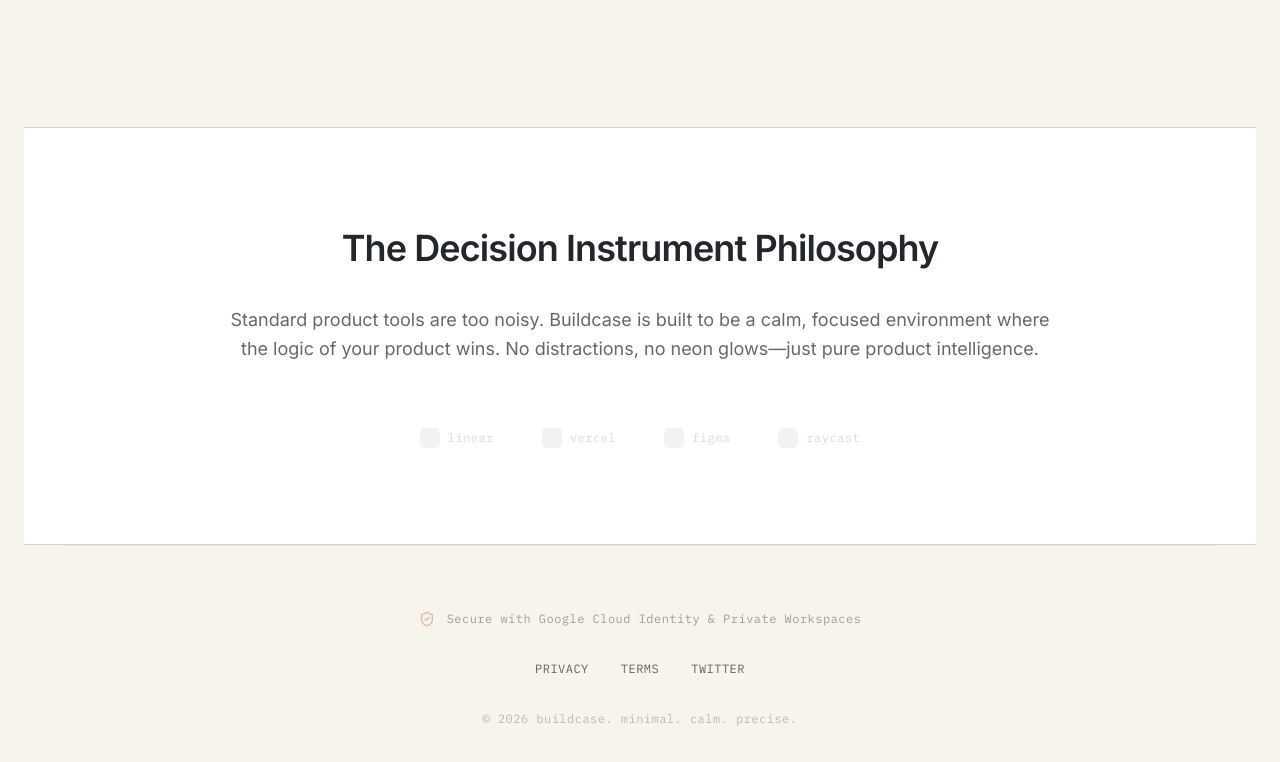
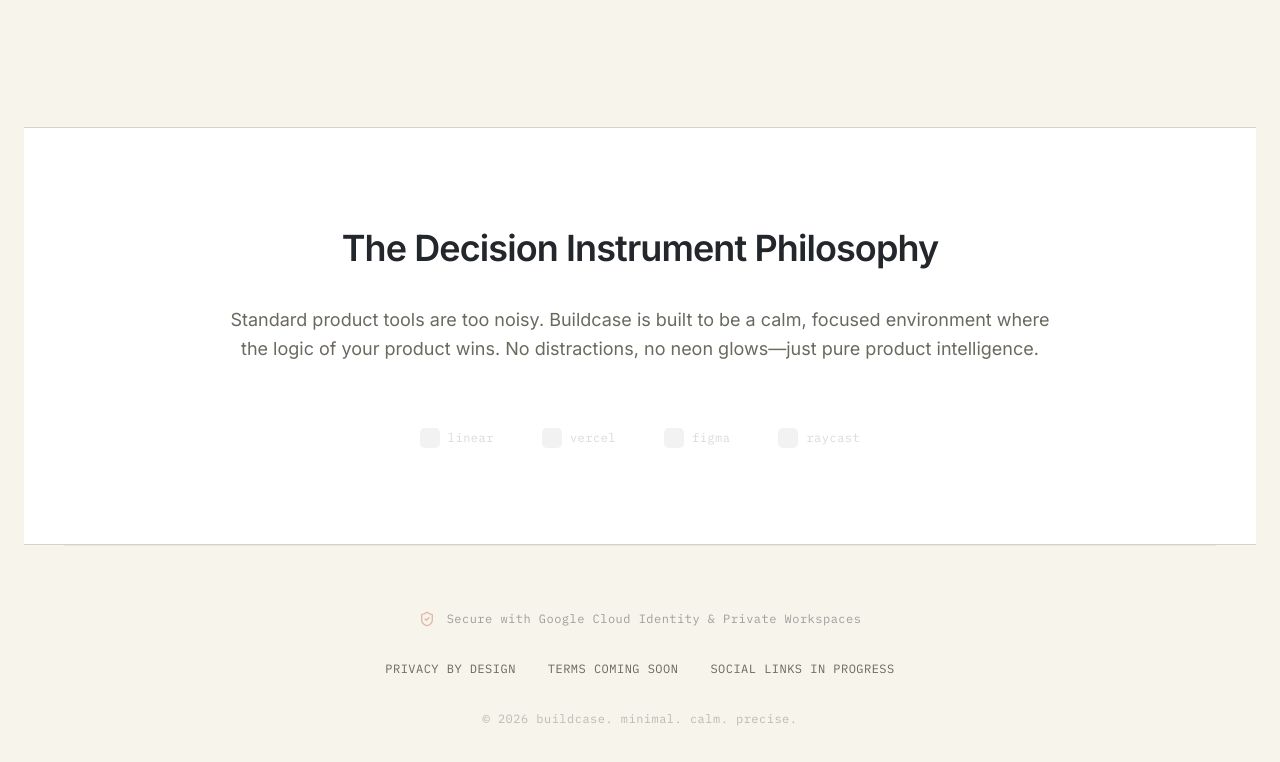
Before and after one commit to ram110406r/speckula, a Next.js app: page / in a window 1280 px wide. Shown: the part 1063-1825 px from the top of the page. Built offline with nearby package versions, Linux system fonts and the light colour scheme; no server answers.

Commit message:
feat: enhance LandingPage with smooth scrolling and update InsightsView text styling

```diff
--- a/src/components/layout/LandingPage.tsx
+++ b/src/components/layout/LandingPage.tsx
@@ -8,6 +8,10 @@ import { useAuth } from "@/lib/firebase/AuthProvider";
 
 export function LandingPage() {
   const { loginWithGoogle, loading } = useAuth();
+
+  const scrollToSection = (id: string) => {
+    document.getElementById(id)?.scrollIntoView({ behavior: "smooth", block: "start" });
+  };
 
   return (
     <div className="min-h-screen w-full bg-background text-foreground flex flex-col items-center p-6 selection:bg-primary/10">
@@ -26,7 +30,7 @@ export function LandingPage() {
           <span className="font-semibold text-lg tracking-tight text-foreground">Buildcase</span>
         </div>
         <div className="flex items-center gap-6">
-          <button className="text-sm font-medium text-muted-foreground hover:text-foreground transition-colors hidden md:block">
+          <button type="button" onClick={() => scrollToSection("philosophy")} className="text-sm font-medium text-muted-foreground hover:text-foreground transition-colors hidden md:block">
             Methodology
           </button>
           <Button
@@ -71,6 +75,8 @@ export function LandingPage() {
             size="lg"
             variant="secondary"
             className="h-11 px-8 label-system text-[12px] bg-white border border-border shadow-sm hover:bg-secondary/20 transition-all"
+            type="button"
+            onClick={() => scrollToSection("features")}
           >
             View Demo
           </Button>
@@ -78,7 +84,7 @@ export function LandingPage() {
       </header>
 
       {/* Feature Section */}
-      <section className="relative z-10 w-full max-w-6xl pb-32">
+      <section id="features" className="relative z-10 w-full max-w-6xl pb-32">
         <div className="grid grid-cols-1 md:grid-cols-3 gap-8">
           <FeatureCard
             icon={<Lightbulb className="h-6 w-6" />}
@@ -99,7 +105,7 @@ export function LandingPage() {
       </section>
 
       {/* Philosophy Section */}
-      <section className="w-full bg-white border-y border-border py-24 flex flex-col items-center">
+      <section id="philosophy" className="w-full bg-white border-y border-border py-24 flex flex-col items-center">
         <div className="max-w-4xl text-center space-y-8 px-6">
           <h2 className="text-3xl md:text-4xl font-semibold tracking-tight">The Decision Instrument Philosophy</h2>
           <p className="text-lg text-muted-foreground leading-relaxed">
@@ -120,10 +126,10 @@ export function LandingPage() {
           <ShieldCheck className="h-4 w-4 text-primary/60" />
           <span>Secure with Google Cloud Identity & Private Workspaces</span>
         </div>
-        <div className="flex items-center gap-8 label-system text-[12px]">
-          <a href="#" className="hover:text-primary transition-colors">Privacy</a>
-          <a href="#" className="hover:text-primary transition-colors">Terms</a>
-          <a href="#" className="hover:text-primary transition-colors">Twitter</a>
+        <div className="flex items-center gap-8 label-system text-[12px] text-muted-foreground">
+          <span>Privacy by design</span>
+          <span>Terms coming soon</span>
+          <span>Social links in progress</span>
         </div>
         <p className="label-system text-[12px] lowercase opacity-40">
           © 2026 Buildcase. Minimal. Calm. Precise.
--- a/src/components/views/InsightsView.tsx
+++ b/src/components/views/InsightsView.tsx
@@ -129,7 +129,7 @@ export function InsightsView() {
             <Lightbulb className="h-8 w-8 text-muted-foreground/20 mb-4" />
             <p className="label-system text-[12px] mb-2">System Idle</p>
             <p className="text-xs text-muted-foreground/60 max-w-sm">
-              Use the **Extract with AI** tool in the editor to populate this feed with structured product notes.
+              Use the <span className="font-semibold text-foreground">Extract with AI</span> tool in the editor to populate this feed with structured product notes.
             </p>
           </div>
         ) : (
@@ -140,7 +140,7 @@ export function InsightsView() {
               return (
                 <div
                   key={insight.id}
-                  className={`rounded-xl border p-6 space-y-4 cursor-pointer transition-all duration-300 shadow-sm hover:shadow-md ${cfg.bg}`}
+                  className={`group rounded-xl border p-6 space-y-4 cursor-default transition-all duration-300 shadow-sm hover:shadow-md ${cfg.bg}`}
                 >
                   <div className="flex items-center gap-2">
                     <Icon className={`h-3.5 w-3.5 shrink-0 ${cfg.color}`} />
```
